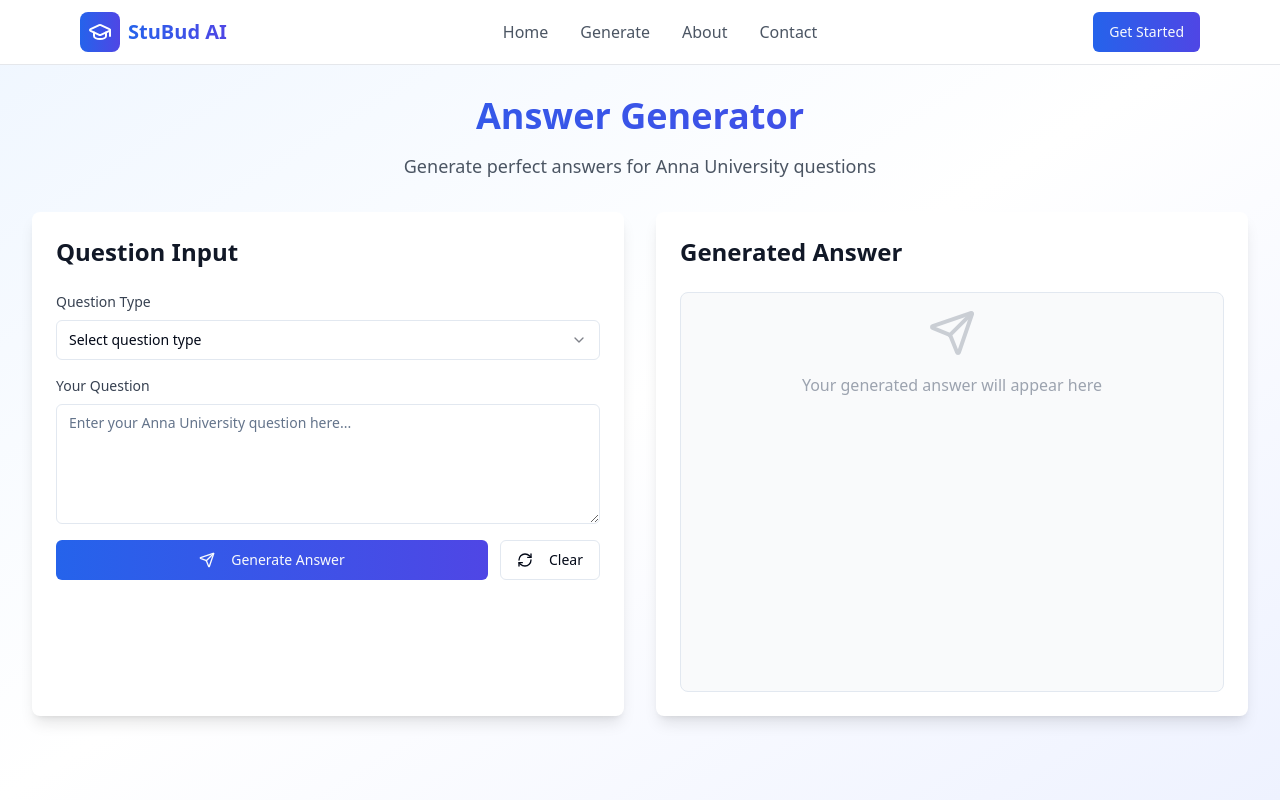
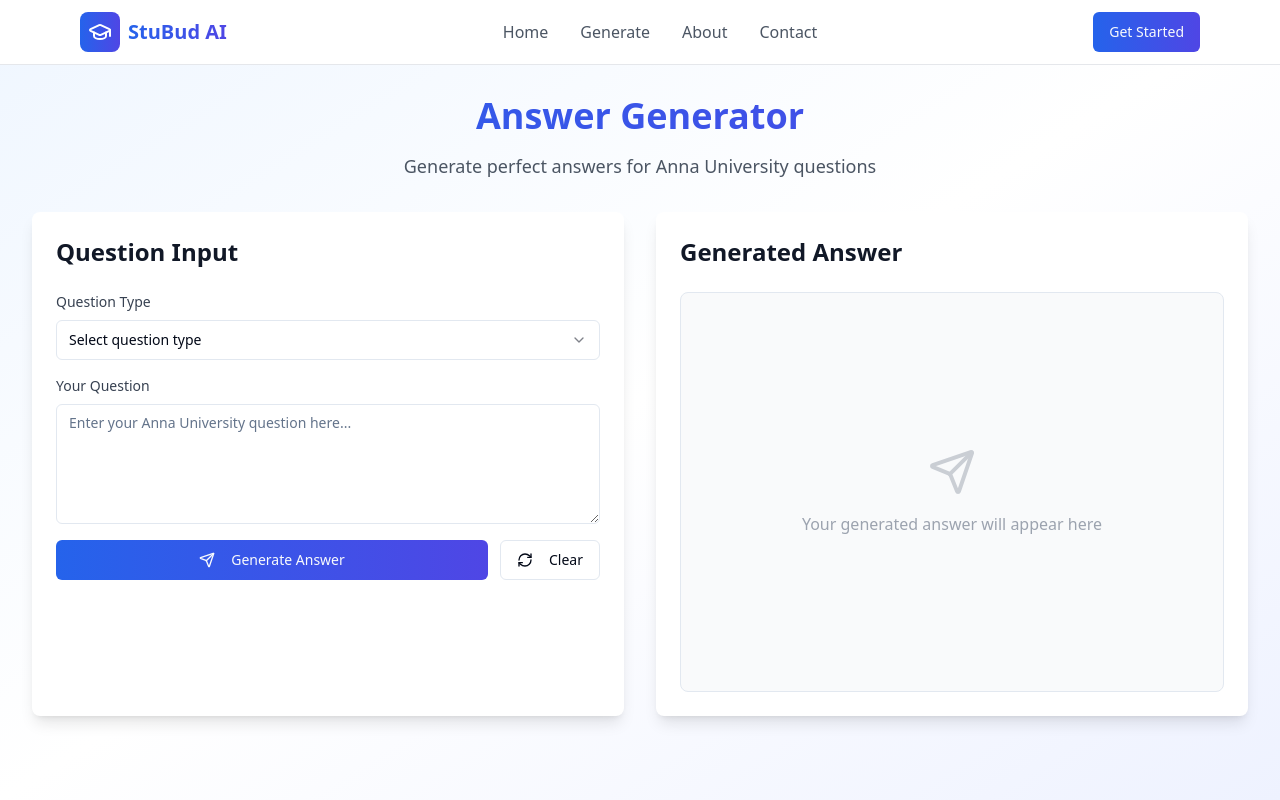
Before and after one commit to Han05-13/anna-scribe-ai-answers, a React (Vite) app: page /generate in a window 1280 px wide. Built offline with nearby package versions, Linux system fonts and the light colour scheme.

Commit message:
feat: Make answer canvas scrollable
Implement scrollable canvas for long answers.

```diff
--- a/src/pages/Generate.tsx
+++ b/src/pages/Generate.tsx
@@ -3,6 +3,7 @@ import { Button } from "@/components/ui/button";
 import { Card, CardContent } from "@/components/ui/card";
 import { Textarea } from "@/components/ui/textarea";
 import { Select, SelectContent, SelectItem, SelectTrigger, SelectValue } from "@/components/ui/select";
+import { ScrollArea } from "@/components/ui/scroll-area";
 import { Loader2, Send, Copy, RefreshCw, Clock } from "lucide-react";
 import { toast } from "@/hooks/use-toast";
 import Header from "@/components/Header";
@@ -289,13 +290,15 @@ Answer:`;
                   )}
                 </div>
 
-                <div className="min-h-[300px] sm:min-h-[400px] p-3 sm:p-4 bg-gray-50 rounded-lg border">
+                <div className="h-[300px] sm:h-[400px] p-3 sm:p-4 bg-gray-50 rounded-lg border">
                   {answer ? (
-                    <div className="prose prose-sm max-w-none">
-                      <div className="whitespace-pre-wrap font-sans text-gray-800 leading-relaxed text-justify text-sm sm:text-base">
-                        {formatText(answer)}
+                    <ScrollArea className="h-full w-full">
+                      <div className="prose prose-sm max-w-none pr-4">
+                        <div className="whitespace-pre-wrap font-sans text-gray-800 leading-relaxed text-justify text-sm sm:text-base">
+                          {formatText(answer)}
+                        </div>
                       </div>
-                    </div>
+                    </ScrollArea>
                   ) : (
                     <div className="flex items-center justify-center h-full text-gray-400">
                       <div className="text-center px-4">
```
